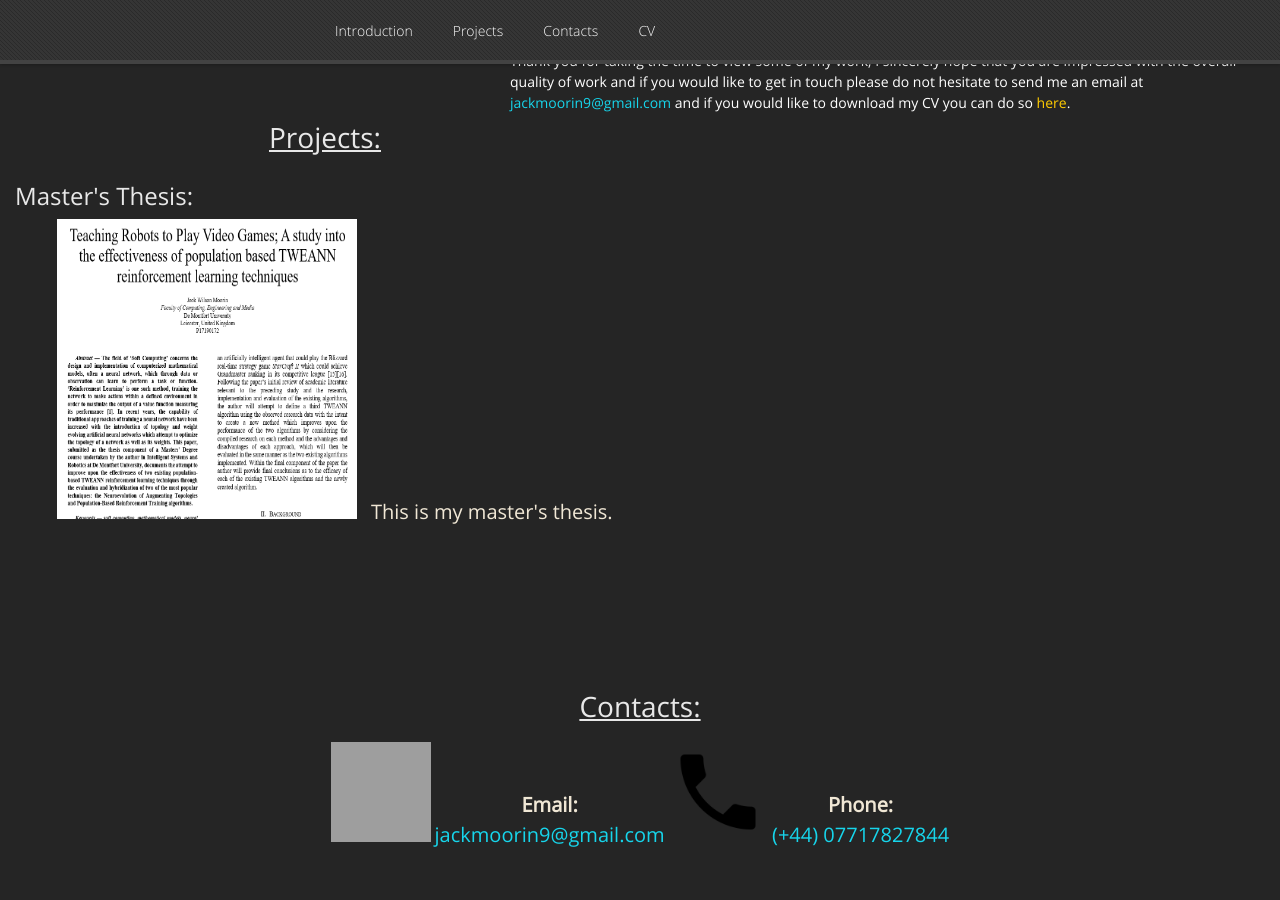
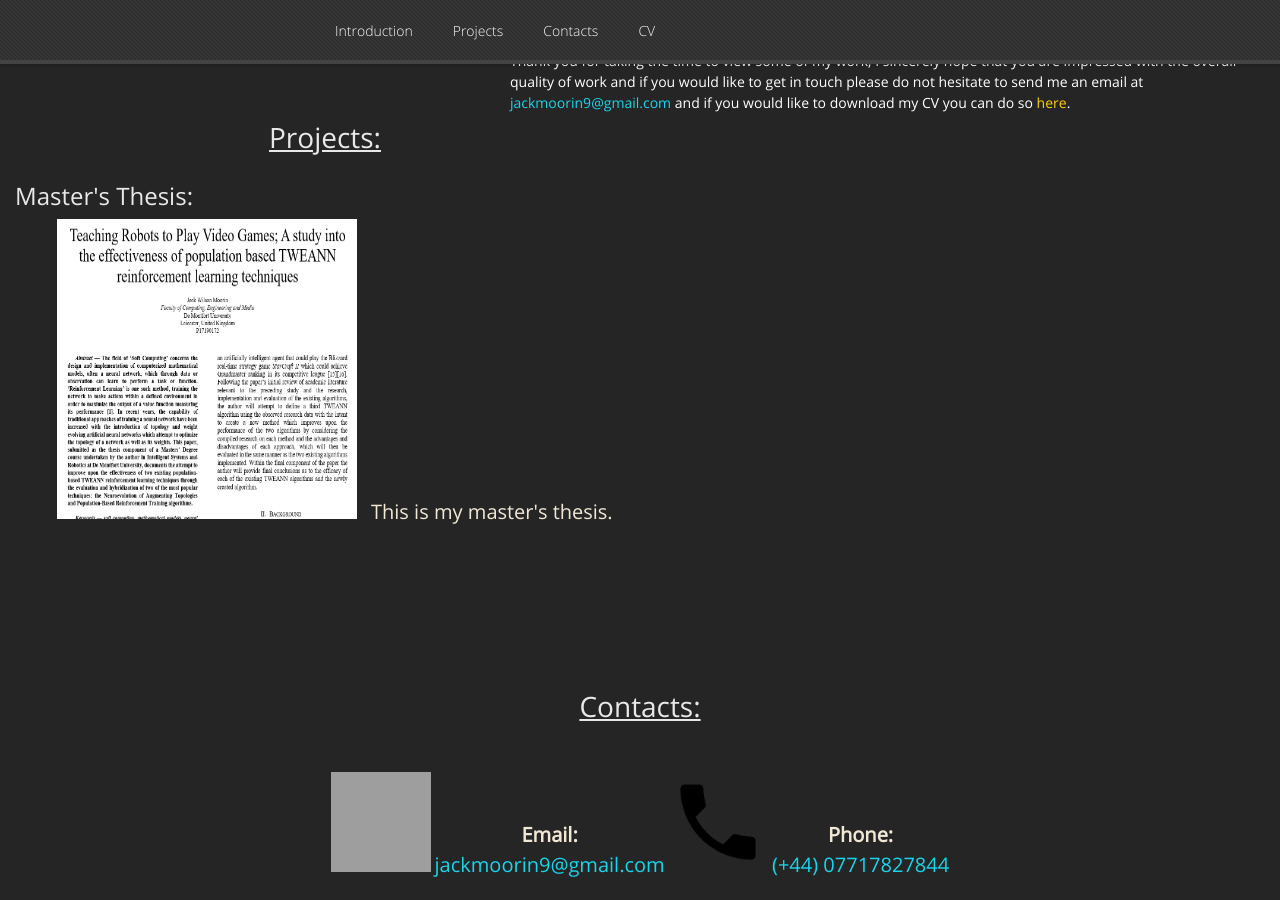
Before and after one commit to GamesProgrammingGrad2021/GamesProgrammingGrad2021.github.io, a Jekyll site: the page built from index.md, in a window 1280 px wide and 900 px high, scrolled down 1100 px. Built offline with Jekyll 4.4.1, drawn with Linux system fonts in a browser that asks for light colours; nearby versions of some CDN libraries; our own code applies the rules of GitHub Pages for plain Markdown files; before the commit the page ends 1970 px from its top, so only the background shows below that; grey boxes are pictures that could not be loaded.

Commit message:
Update default.html

```diff
--- a/_layouts/default.html
+++ b/_layouts/default.html
@@ -134,7 +134,7 @@
 	<div id="contacts">
 		<div class="contact" style="text-align: center; align: center">
 			<!-- Heading -->
-			<h1 style="float: none; padding-top:10px; padding-bottom: 10px;"><u>Contacts:</u></h1>
+			<h1 style="float: none; padding-top:10px; padding-bottom: 40px;"><u>Contacts:</u></h1>
 
 			<!-- Email -->
 			<img src="Email_Icon.png" alt="Email_Icon" width="100" height="100">
```
